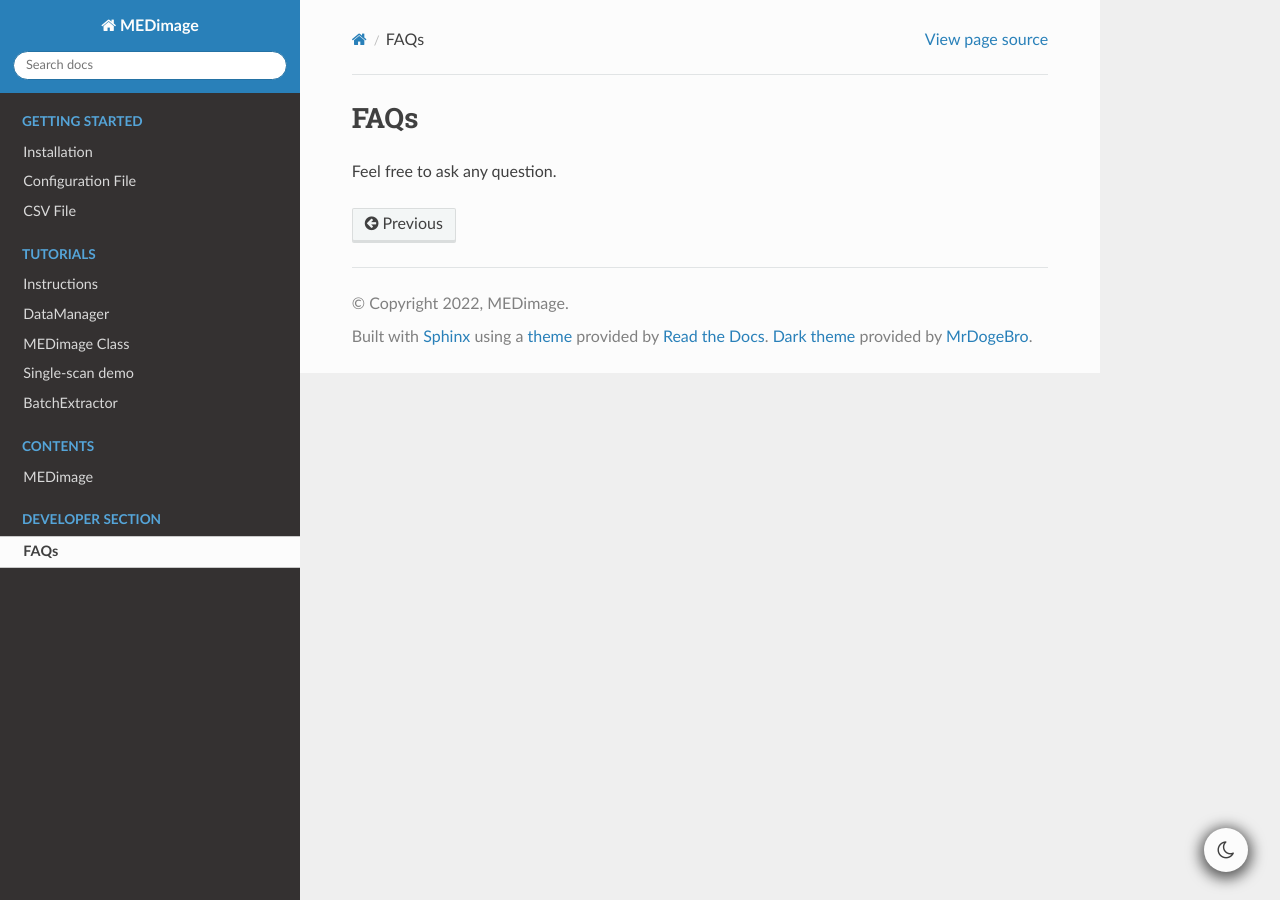
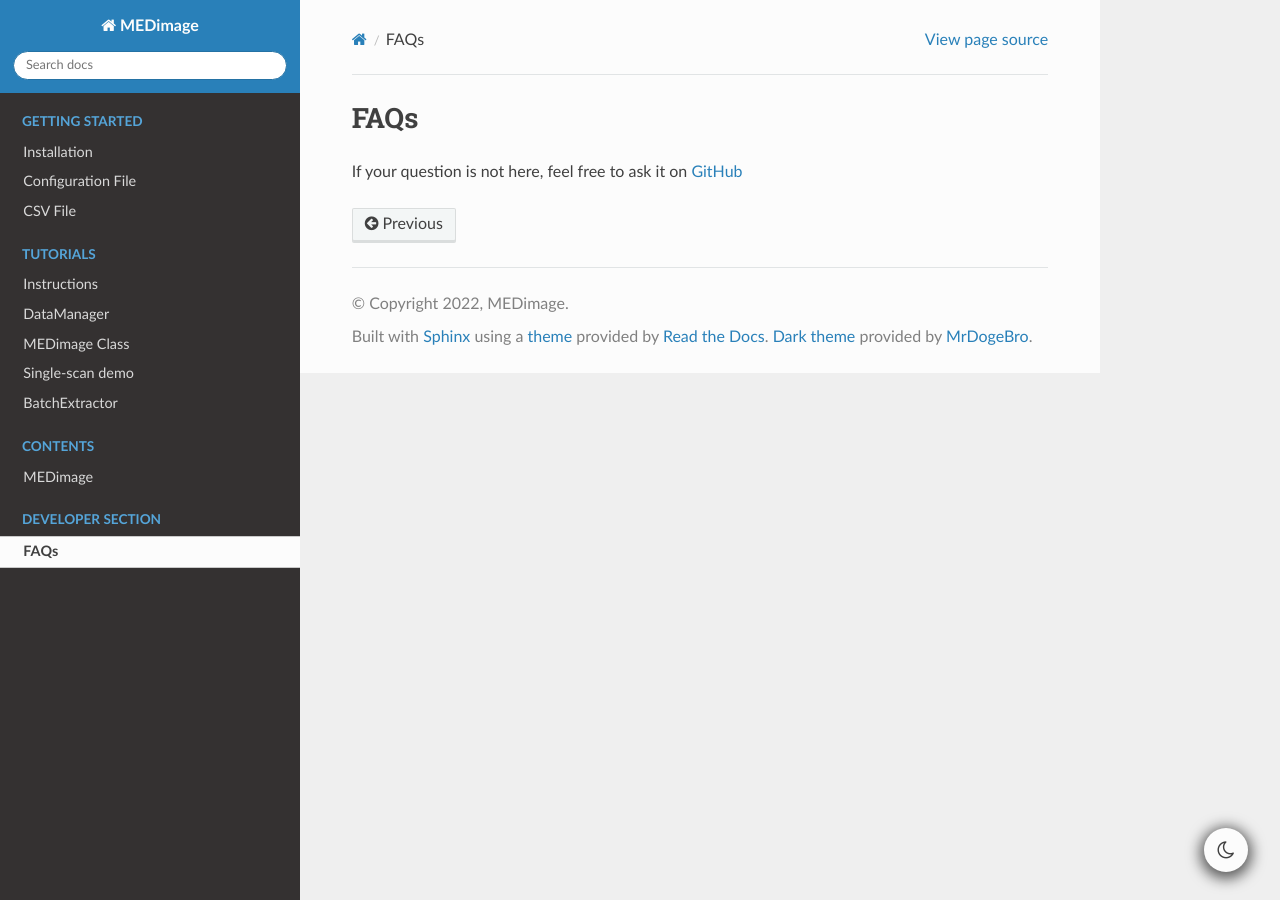
Before and after one commit to MahdiAll99/MEDimage, a Sphinx documentation site: the page built from docs/FAQs.rst, in a window 1280 px wide. Built offline with Sphinx 7.4.7 and the Read the Docs theme 2.0.0, drawn with Linux system fonts in a browser that asks for light colours; pages that are not in the unit, such as notebooks, are missing from menus.

Commit message:
Updated FAQ page

```diff
--- a/docs/FAQs.rst
+++ b/docs/FAQs.rst
@@ -1,4 +1,4 @@
 FAQs
 ==========================
 
-Feel free to ask any question.
+If your question is not here, feel free to ask it on `GitHub <https://github.com/MahdiAll99/MEDimage/issues>`__
```
